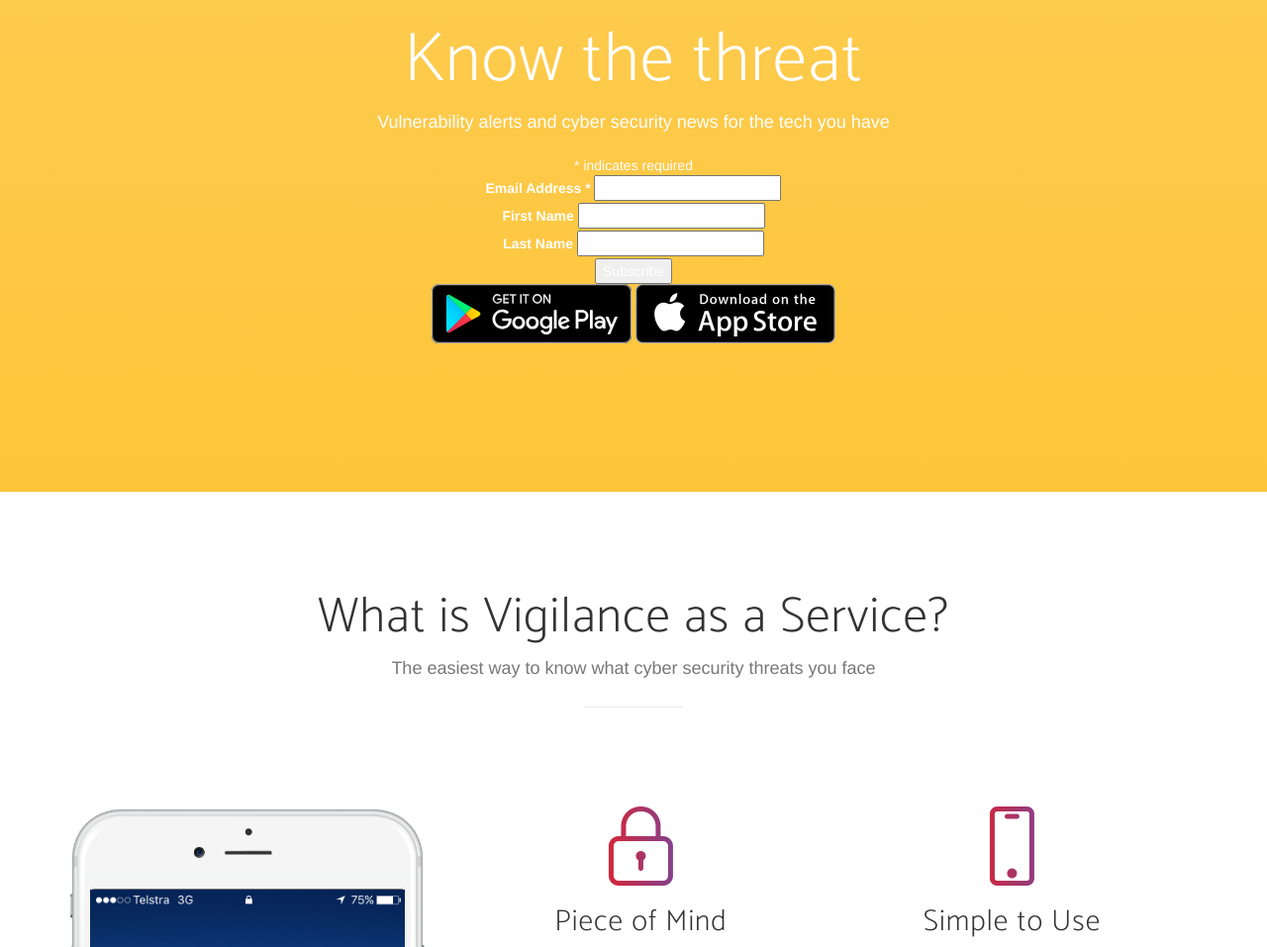
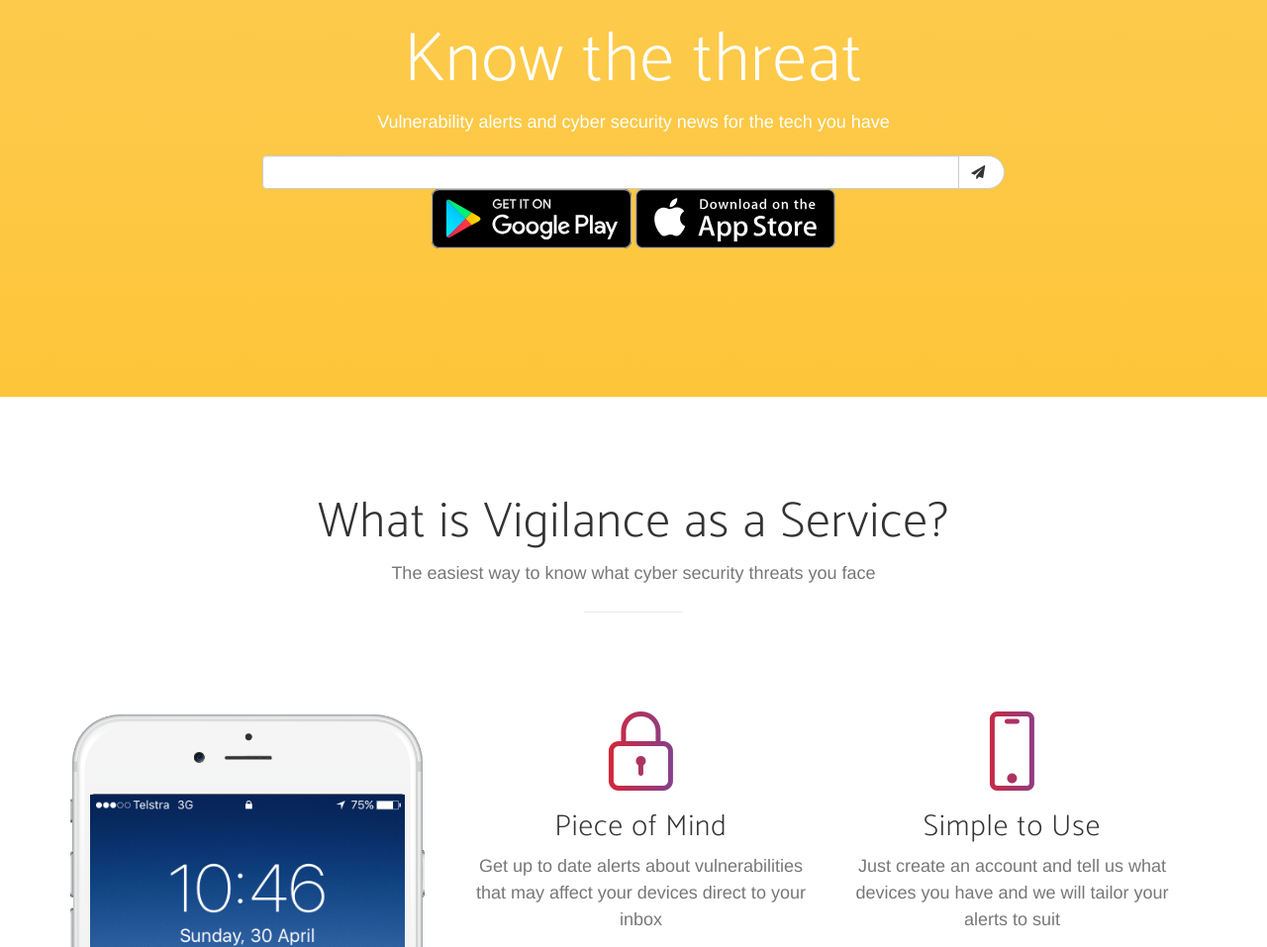
Before and after one commit to EzechukwuJI/lerikos.github.io, a website: page index.html in a window 1280 px wide. Shown: the part 927-1884 px from the top of the page at 99% size. Drawn offline with nearby package versions, Linux system fonts and the light colour scheme; a web font is replaced by a local one.

Commit message:
Mailchimp edits

```diff
--- a/index.html
+++ b/index.html
@@ -105,34 +105,17 @@
                     <h2 class="section-heading">Know the threat</h2>
                     <p>Vulnerability alerts and cyber security news for the tech you have</p>
                     <!-- Begin MailChimp Signup Form -->
-                    <div id="mc_embed_signup">
+                    <!--div id="mc_embed_signup"-->
                     <form action="//bonsho.us15.list-manage.com/subscribe/post?u=8fcec936054610b0d86cdcaa2&amp;id=8787b23bd1" method="post" id="mc-embedded-subscribe-form" name="mc-embedded-subscribe-form" class="validate" target="_blank" novalidate>
-                        <div id="mc_embed_signup_scroll">
-
-                    <div class="indicates-required"><span class="asterisk">*</span> indicates required</div>
-                    <div class="mc-field-group">
-                    	<label for="mce-EMAIL">Email Address  <span class="asterisk">*</span>
-                    </label>
-                    	<input type="email" value="" name="EMAIL" class="required email" id="mce-EMAIL">
-                    </div>
-                    <div class="mc-field-group">
-                    	<label for="mce-FNAME">First Name </label>
-                    	<input type="text" value="" name="FNAME" class="" id="mce-FNAME">
-                    </div>
-                    <div class="mc-field-group">
-                    	<label for="mce-LNAME">Last Name </label>
-                    	<input type="text" value="" name="LNAME" class="" id="mce-LNAME">
-                    </div>
-                    	<div id="mce-responses" class="clear">
-                    		<div class="response" id="mce-error-response" style="display:none"></div>
-                    		<div class="response" id="mce-success-response" style="display:none"></div>
-                    	</div>    <!-- real people should not fill this in and expect good things - do not remove this or risk form bot signups-->
-                        <div style="position: absolute; left: -5000px;" aria-hidden="true"><input type="text" name="b_8fcec936054610b0d86cdcaa2_8787b23bd1" tabindex="-1" value=""></div>
-                        <div class="clear"><input type="submit" value="Subscribe" name="subscribe" id="mc-embedded-subscribe" class="button"></div>
-                        </div>
+                      <div class="input-group">
+                        <input type="email" value="" name="EMAIL" id="mce-EMAIL" required="required" class="form-control">
+                        <span class="input-group-btn">
+                          <button class="btn btn-default" type="submit"><i class="fa fa-send"></i>&nbsp;</button>
+                        </span>
+                      </div>
+                      <div style="position: absolute; left: -5000px;" aria-hidden="true"><input type="text" name="b_8fcec936054610b0d86cdcaa2_8787b23bd1" tabindex="-1" value=""></div>
                     </form>
                     </div>
-
                     <!--End mc_embed_signup-->
 
                     <div class="badges">
```
